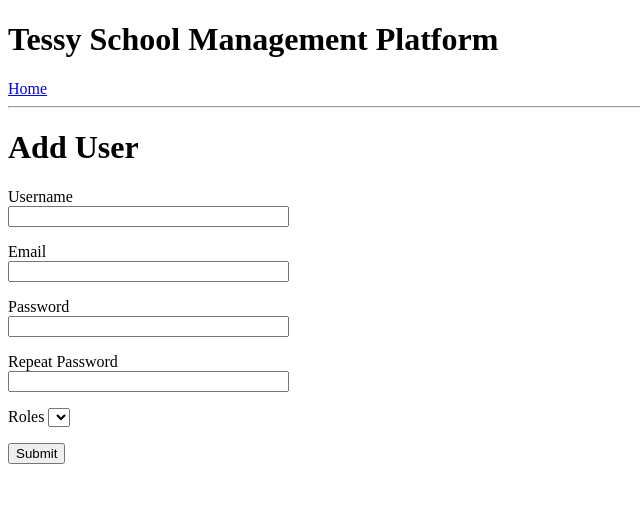
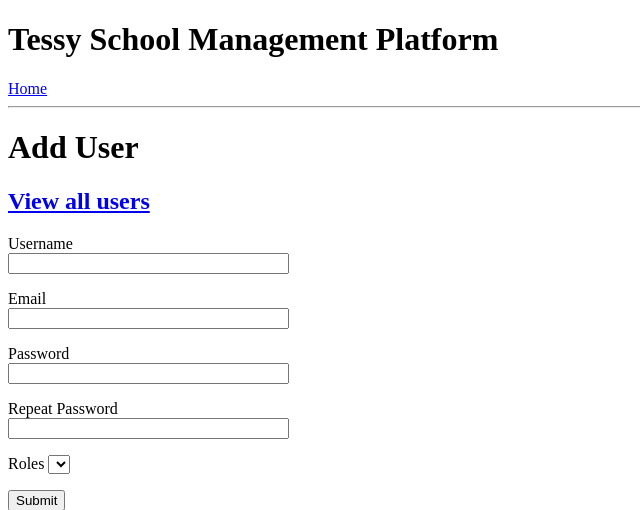
Before and after one commit to fadyboy/tessy_platform, a Flask app: page /add_user in a window 1280 px wide. Shown: the top 510 px of the page, without its empty margins (0-640 px from the left). Run offline with Flask 2, Linux system fonts and the light colour scheme; the visitor is signed in with stand-in values (Sample User, id 1); data comes from the database, SQL or seed files in the repository; data that the repository does not hold is empty; some libraries are stand-ins or nearby versions.

Commit message:
Added route and template to view all users

```diff
--- a/student-platform/studentapp/routes.py
+++ b/student-platform/studentapp/routes.py
@@ -138,3 +138,10 @@ def add_subject():
         flash(f"{subject.name} added as a subject")
         return redirect(url_for("add_subject"))
     return render_template("add_subject.html", title="Add Subject", form=form)
+
+
+@app.route("/list_users")
+@login_required
+def list_users():
+    users = User.query.all()
+    return render_template("list_users.html", title="List Users", users=users)
--- a/student-platform/studentapp/templates/add_user.html
+++ b/student-platform/studentapp/templates/add_user.html
@@ -2,6 +2,7 @@
 
 {% block content %}
     <h1>Add User</h1>
+    <h2><a href="{{ url_for('list_users') }}">View all users</a></h2>
     <form action="" method="post" novalidate>
         {{ form.hidden_tag() }}
         <p>
```
Also changed, not shown: student-platform/studentapp/templates/list_users.html (added, +8 -0 lines).
